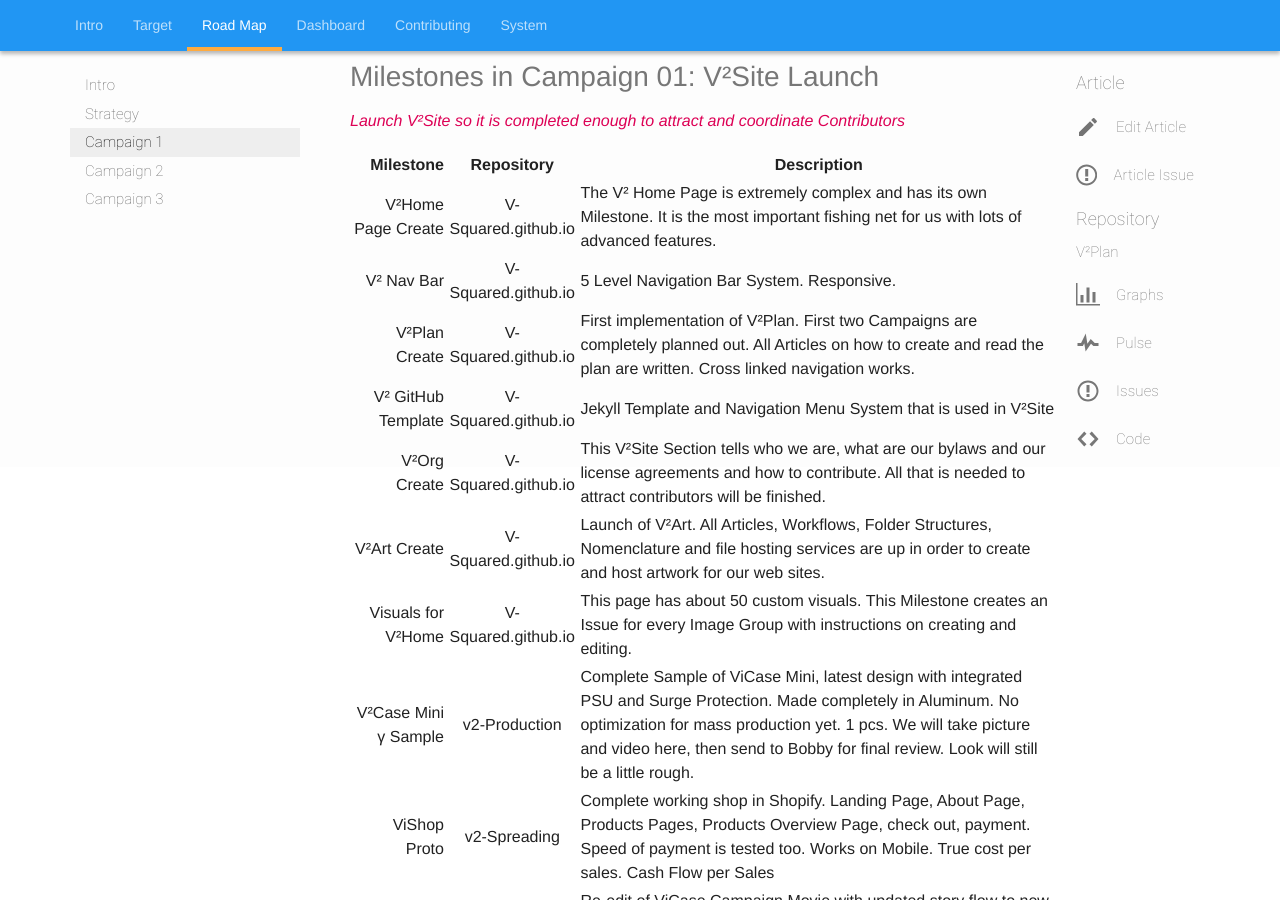
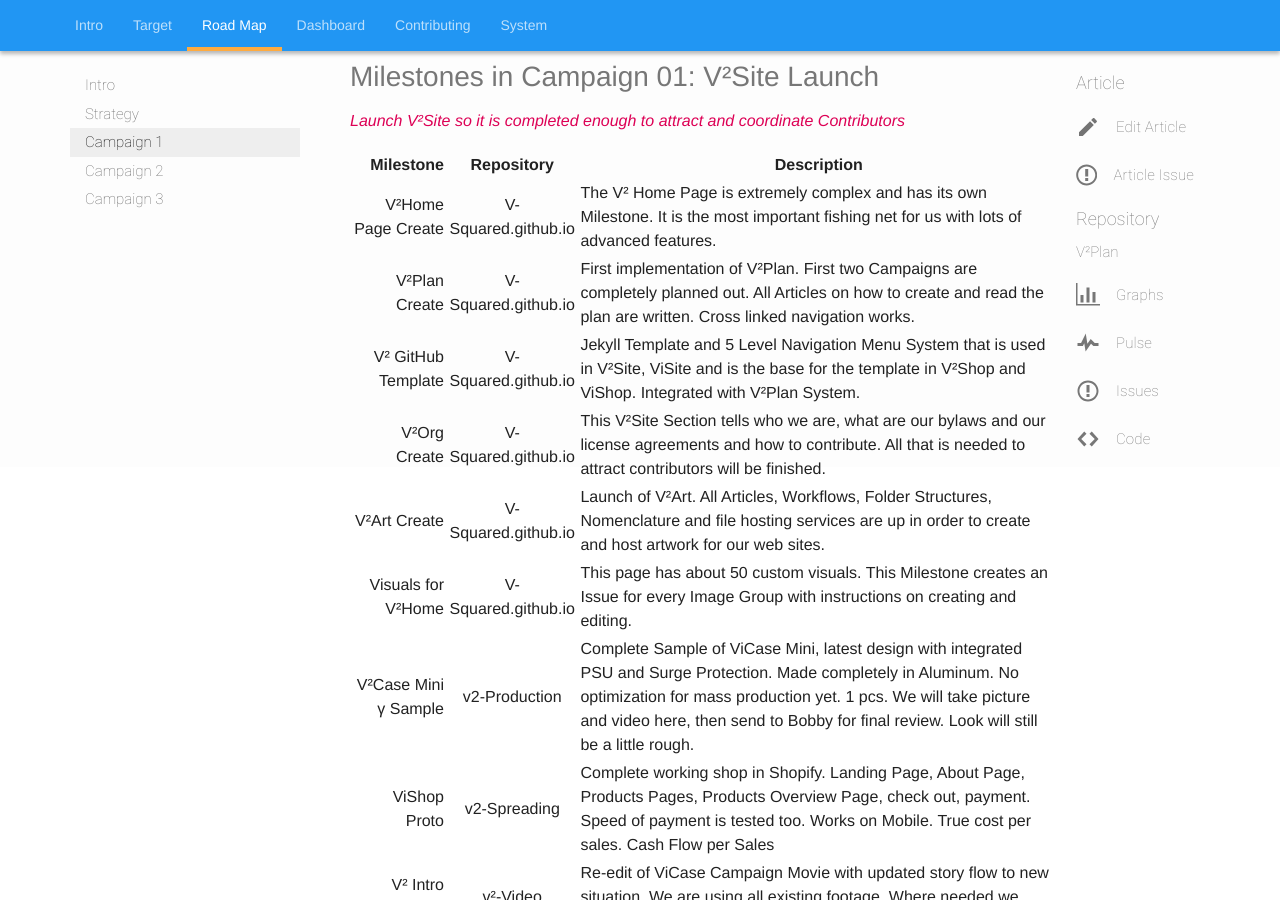
Before and after one commit to V-Squared/v2-Plan, a Jekyll site: the page built from road-map/campaign01.md, in a window 1280 px wide and 900 px high, scrolled down 433 px. Built offline with Jekyll 4.4.1, drawn with Linux system fonts in a browser that asks for light colours.

Commit message:
Del "V² Nav Bar". Using V² GitHub Template instead

```diff
--- a/road-map/campaign01.md
+++ b/road-map/campaign01.md
@@ -15,9 +15,8 @@ issueNo: 97
 |            Milestone |      Repository     | Description                                                                                                                                                                                                                                                                       |
 |---------------------:|:-------------------:|-----------------------------------------------------------------------------------------------------------------------------------------------------------------------------------------------------------------------------------------------------------------------------------|
 |   V²Home Page Create | V-Squared.github.io | The V² Home Page is extremely complex and has its own Milestone. It is the most important fishing net for us with lots of advanced features.                                                                                                                                      |
-|           V² Nav Bar | V-Squared.github.io | 5 Level Navigation Bar System. Responsive.  |
 |        V²Plan Create | V-Squared.github.io | First implementation of V²Plan. First two Campaigns are completely planned out. All Articles on how to create and read the plan are written. Cross linked navigation works.                                                                                                       |
-|   V² GitHub Template | V-Squared.github.io | Jekyll Template and Navigation Menu System that is used in V²Site                                                                                                                                                                                                                 |
+|   V² GitHub Template | V-Squared.github.io | Jekyll Template and 5 Level Navigation Menu System that is used in V²Site, ViSite and is the base for the template in V²Shop and ViShop. Integrated with V²Plan System.                                                                                                           |
 |         V²Org Create | V-Squared.github.io | This V²Site Section tells who we are, what are our bylaws and our license agreements and how to contribute. All that is needed to attract contributors will be finished.                                                                                                          |
 |         V²Art Create | V-Squared.github.io | Launch of V²Art. All Articles, Workflows, Folder Structures, Nomenclature and file hosting services are up in order to create and host artwork for our web sites.                                                                                                                 |
 |   Visuals for V²Home | V-Squared.github.io | This page has about 50 custom visuals. This Milestone creates an Issue for every Image Group with instructions on creating and editing.                                                                                                                                           |
```
